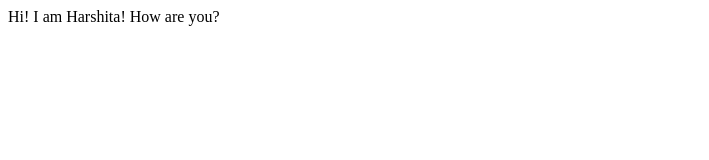
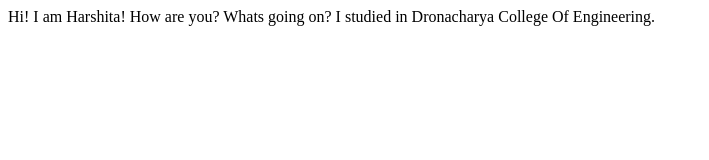
Before and after one commit to pahuja0/harshita-portfolio, a plain HTML site: page index.html in a window 1280 px wide. Shown: the whole page, without its empty margins (0-709 px from the left). Drawn offline with Linux system fonts and the light colour scheme.

Commit message:
docs:updated index.html

```diff
--- a/index.html
+++ b/index.html
@@ -9,5 +9,7 @@
 <body>
     Hi! I am Harshita!
     How are you?
+    Whats going on?
+    I studied in Dronacharya College Of Engineering.
 </body>
 </html>
```
